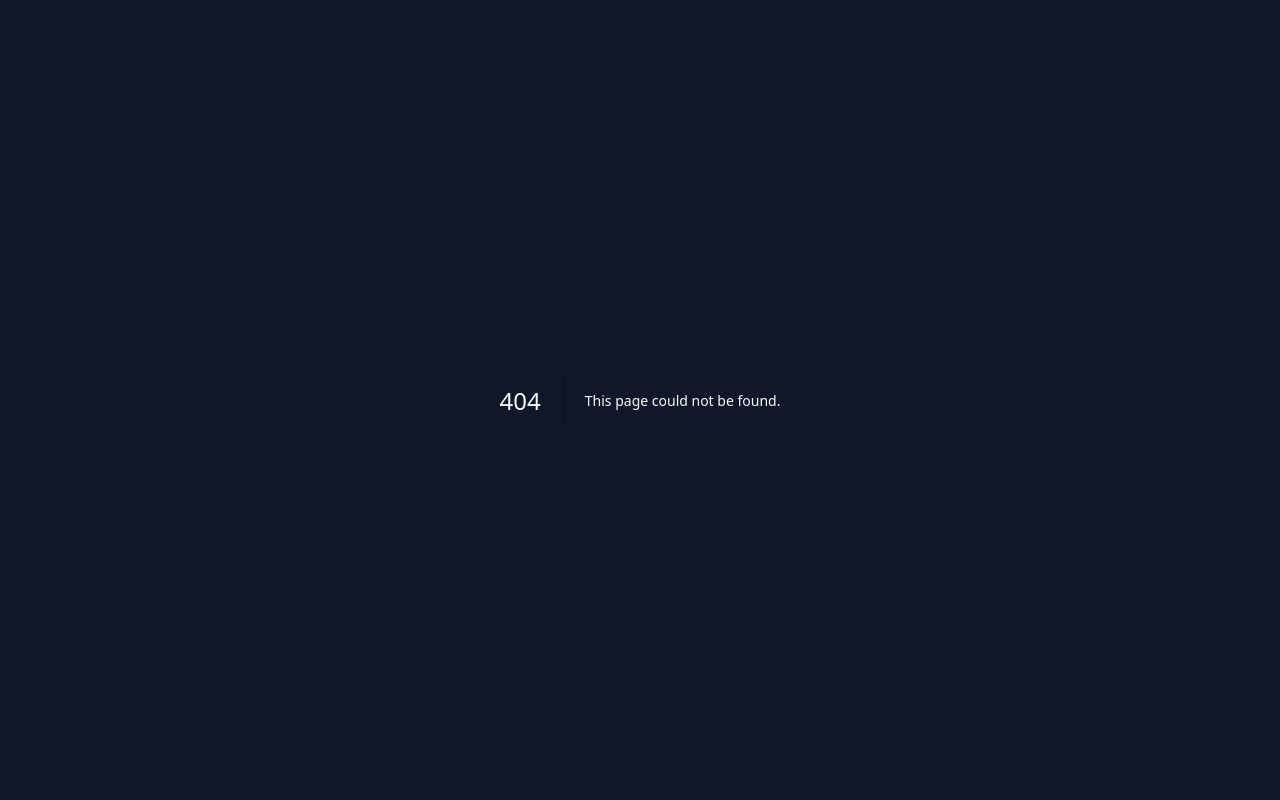
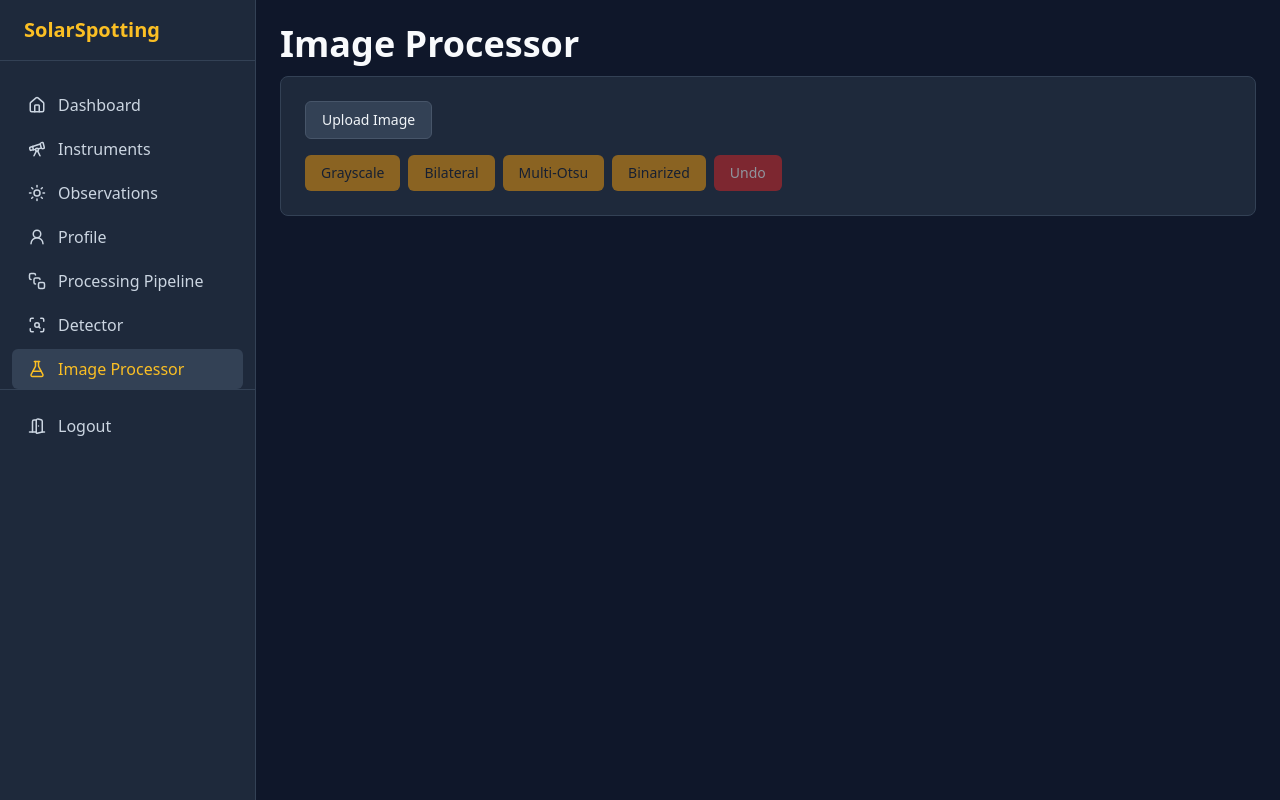
Before and after one commit to Shinidani-Dev/solarspotting-app, a Next.js app in the folder frontend/: page /image-processor in a window 1280 px wide. Before the commit this address had no page. Built offline with nearby package versions, Linux system fonts and the light colour scheme.

Commit message:
Implement Image Processing Tester

```diff
--- /dev/null
+++ b/frontend/src/api/processingService.js
@@ -0,0 +1,23 @@
+import { getAuthToken } from '@/lib/auth';
+
+const BASE_URL = '/api/v1/image-processing';
+
+async function postImage(endpoint, image) {
+  const form = new FormData();
+  form.append('file', image, 'image.png');
+
+  const token = getAuthToken();
+  const response = await fetch(`${BASE_URL}${endpoint}`, {
+    method: 'POST',
+    headers: token ? { Authorization: `Bearer ${token}` } : {},
+    body: form,
+  });
+
+  if (!response.ok) throw new Error(`Server error ${response.status}`);
+  return response.blob();
+}
+
+export const applyGrayscale  = (image) => postImage('/grayscale',  image);
+export const applyBilateral  = (image) => postImage('/bilateral',  image);
+export const applyMultiOtsu  = (image) => postImage('/multi-otsu', image);
+export const applyBinarized  = (image) => postImage('/binarized',  image);
--- /dev/null
+++ b/frontend/src/app/(authenticated)/image-processor/page.js
@@ -0,0 +1,116 @@
+'use client';
+
+import { useState, useRef } from 'react';
+import Heading from '@/components/ui/texts/Heading';
+import Card from '@/components/ui/cards/Card';
+import Button from '@/components/ui/buttons/Button';
+import { applyGrayscale, applyBilateral, applyMultiOtsu, applyBinarized } from '@/api/processingService';
+
+const OPERATIONS = [
+  { label: 'Grayscale',  fn: applyGrayscale  },
+  { label: 'Bilateral',  fn: applyBilateral  },
+  { label: 'Multi-Otsu', fn: applyMultiOtsu  },
+  { label: 'Binarized',  fn: applyBinarized  },
+];
+
+export default function ImageProcessorPage() {
+  const [images, setImages]   = useState([]);
+  const [loading, setLoading] = useState(false);
+  const [error, setError]     = useState(null);
+  const fileInputRef          = useRef(null);
+
+  const handleUpload = (e) => {
+    const file = e.target.files[0];
+    if (!file) return;
+    setImages([{ url: URL.createObjectURL(file), label: 'Original', file }]);
+    setError(null);
+  };
+
+  const applyOperation = async ({ label, fn }) => {
+    setLoading(true);
+    setError(null);
+    try {
+      const last = images[images.length - 1];
+      const blob = last.file ?? await fetch(last.url).then((r) => r.blob());
+      const result = await fn(blob);
+      setImages((prev) => [...prev, { url: URL.createObjectURL(result), label, file: null }]);
+    } catch (err) {
+      setError(err.message);
+    } finally {
+      setLoading(false);
+    }
+  };
+
+  const undo = () => {
+    if (images.length <= 1) return;
+    URL.revokeObjectURL(images[images.length - 1].url);
+    setImages((prev) => prev.slice(0, -1));
+  };
+
+  return (
+    <div>
+      <Heading>Image Processor</Heading>
+
+      <Card>
+        <div className="space-y-4">
+
+          {/* Upload */}
+          <div className="flex items-center gap-3">
+            <Button variant="secondary" onClick={() => fileInputRef.current.click()}>
+              Upload Image
+            </Button>
+            <input
+              ref={fileInputRef}
+              type="file"
+              accept="image/*"
+              className="hidden"
+              onChange={handleUpload}
+            />
+            {images.length > 0 && (
+              <span className="text-sm text-slate-400">
+                {images.length} image{images.length > 1 ? 's' : ''}
+              </span>
+            )}
+          </div>
+
+          {/* Operations */}
+          <div className="flex flex-wrap gap-2">
+            {OPERATIONS.map((op) => (
+              <Button
+                key={op.label}
+                onClick={() => applyOperation(op)}
+                disabled={images.length === 0 || loading}
+              >
+                {op.label}
+              </Button>
+            ))}
+            <Button variant="danger" onClick={undo} disabled={images.length <= 1}>
+              Undo
+            </Button>
+          </div>
+
+          {/* Feedback */}
+          {loading && <p className="text-sm text-slate-400">Processing…</p>}
+          {error   && <p className="text-sm text-red-400">{error}</p>}
+
+          {/* Image strip */}
+          {images.length > 0 && (
+            <div className="flex gap-4 overflow-x-auto pb-2">
+              {images.map((img, i) => (
+                <div key={i} className="flex-shrink-0 text-center space-y-1">
+                  <p className="text-xs text-slate-400">{img.label}</p>
+                  <img
+                    src={img.url}
+                    alt={img.label}
+                    className="h-48 w-auto rounded border border-slate-600"
+                  />
+                </div>
+              ))}
+            </div>
+          )}
+
+        </div>
+      </Card>
+    </div>
+  );
+}
--- a/frontend/src/app/(authenticated)/layout.js
+++ b/frontend/src/app/(authenticated)/layout.js
@@ -15,7 +15,8 @@ import {
   ScanSearch,
   Images,
   Waypoints,
-  Users
+  Users,
+  FlaskConical
 } from 'lucide-react';
 
 export default function AuthenticatedLayout({ children }) {
@@ -44,6 +45,7 @@ export default function AuthenticatedLayout({ children }) {
     { name: 'Profile', href: '/profile', Icon: UserRound },
     { name: 'Processing Pipeline', href: '/classifier', Icon: SquareStack },
     { name: 'Detector', href: '/detector', Icon: ScanSearch },
+    { name: 'Image Processor', href: '/image-processor', Icon: FlaskConical },
   ];
 
   // Items nur für Labeler + Admin
```
